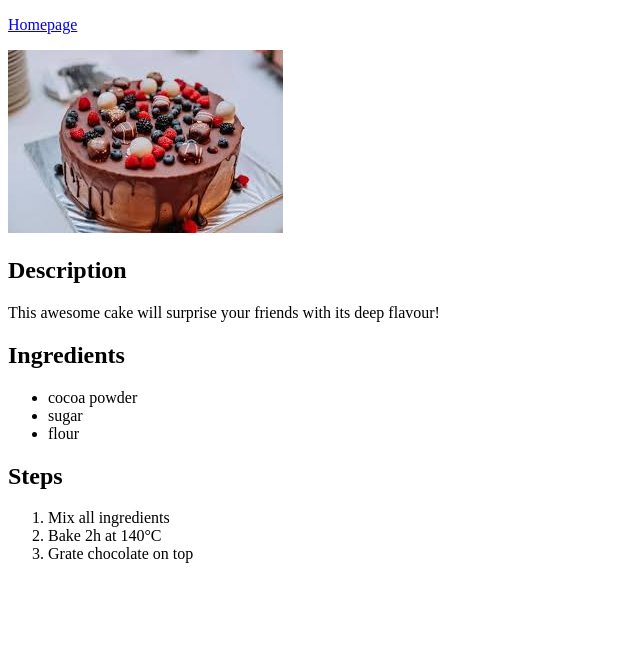
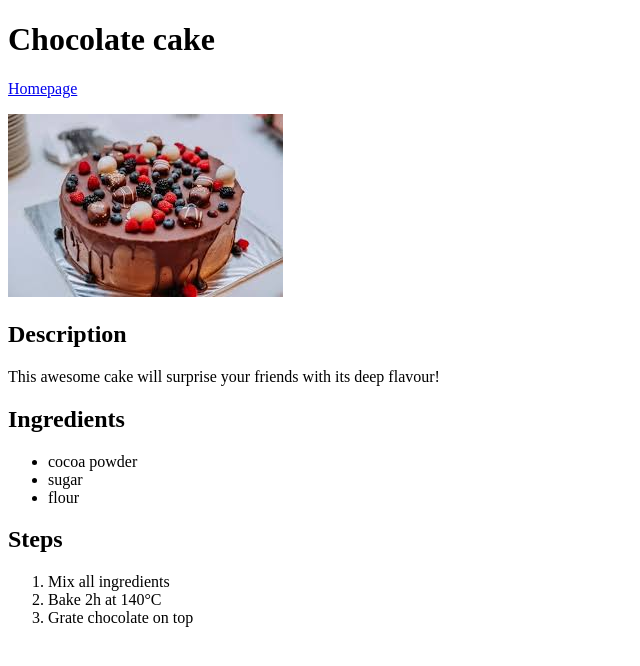
Before and after one commit to lsamson000/odin-recipes, a plain HTML site: page recipes/choc-cake.html in a window 1280 px wide. Shown: the whole page, without its empty margins (0-640 px from the left). Drawn offline with Linux system fonts and the light colour scheme.

Commit message:
Add header to choc-cake.html
Header was missing from Choc-cake.html and is added to match the other recipe pages

```diff
--- a/recipes/choc-cake.html
+++ b/recipes/choc-cake.html
@@ -5,6 +5,7 @@
     <title>Choc Cake</title>
 </head>
 <body>
+    <h1>Chocolate cake</h1>
     <p><a href="./../index.html">Homepage</a></p>
     <img src="./../images/choc_cake.jpeg">
     <p><h2>Description</h2> This awesome cake will surprise your friends with its deep flavour!</p>
```
